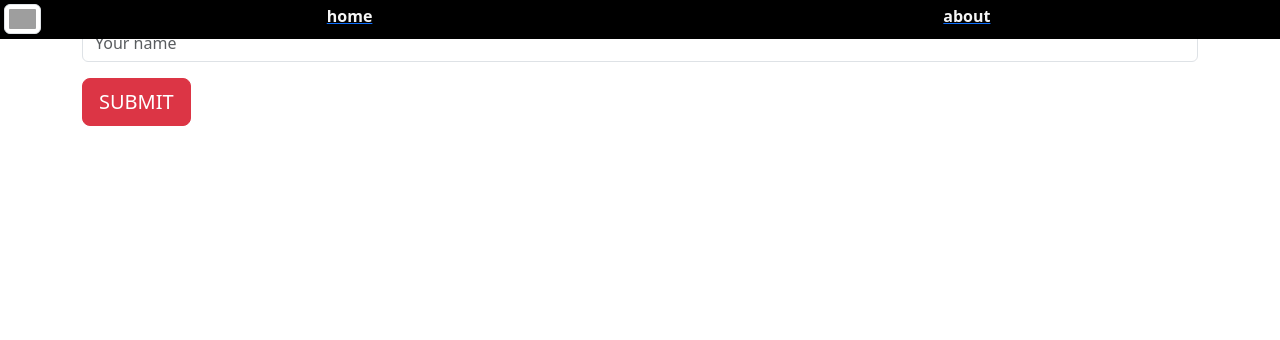
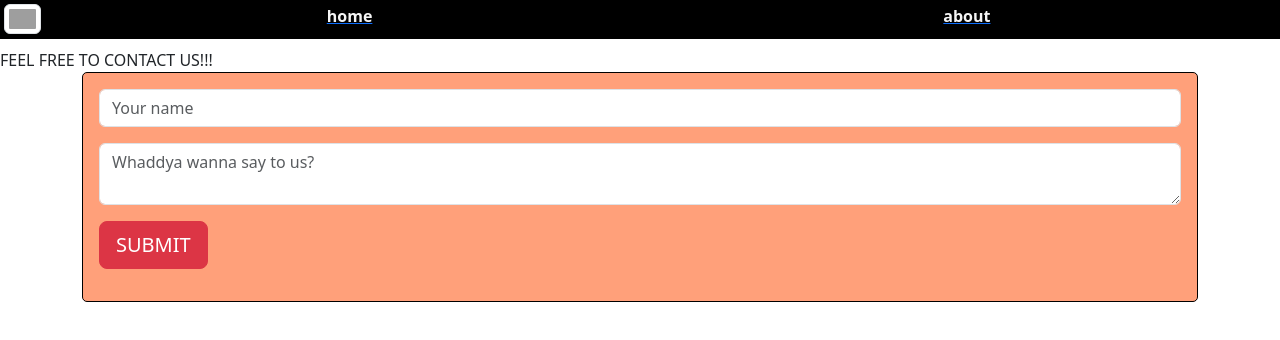
Before and after one commit to dho1115/beat-the-idols-iii, a React (Vite) app: page /contact in a window 1280 px wide. Shown: the top 340 px of the page. Built offline with nearby package versions, Linux system fonts and the light colour scheme; grey boxes are pictures that could not be loaded.

Commit message:
form aesthetics.

```diff
--- a/src/pages/contact/ContactPage.jsx
+++ b/src/pages/contact/ContactPage.jsx
@@ -5,15 +5,18 @@ import "./ContactPage.styles.css";
 
 const ContactPage = () => {
   return (
-    <div className='contact-page-div'>
+    <div className='contact-page-div my-5'>
       <header>FEEL FREE TO CONTACT US!!!</header>
       <Container>
          <Form onSubmit={(e) => {
             e.preventDefault()
             console.log("Thanks for the submission!!!")
-         }}>
+         }} style={{borderRadius: '5px', border: '1.5px solid black', backgroundColor: 'lightsalmon'}} className='p-3'>
             <FormGroup>
                <Input type='text' placeholder='Your name' />
+            </FormGroup>
+            <FormGroup>
+               <Input type='textarea' placeholder='Whaddya wanna say to us?' maxLength={573} />
             </FormGroup>
             <FormGroup>
                <Button size='lg' color='danger' type='submit'>SUBMIT</Button>
```
